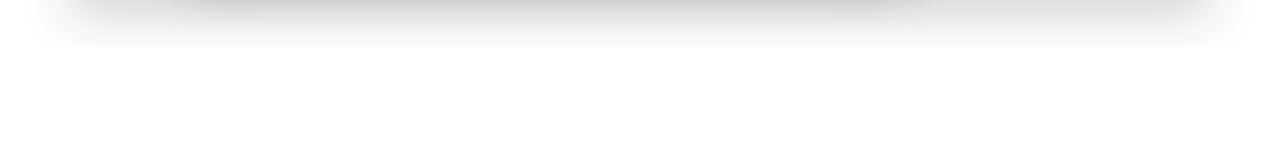
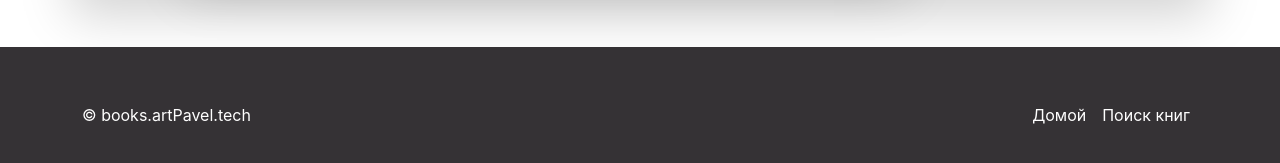
Before and after one commit to WhiteSkitt1es/Book_store, a React (Create React App) app in the folder client/: page / in a window 1280 px wide. Shown: the part 2598-2761 px from the top of the page. Before the commit the page ends 2645 px from the top, so only its background shows below. Built offline with nearby package versions, Linux system fonts and the light colour scheme.

Commit message:
015 Внедрение Footer

```diff
--- a/client/src/App.tsx
+++ b/client/src/App.tsx
@@ -2,12 +2,14 @@ import React from 'react';
 import './App.css';
 import NavigationBar from "./layouts/NavigationAndFooter/NavigationBar";
 import HomePage from "./layouts/HomePage/HomePage";
+import Footer from "./layouts/NavigationAndFooter/Footer";
 
 function App() {
     return (
         <div className="App">
             <NavigationBar/>
             <HomePage/>
+            <Footer/>
         </div>
     );
 }
--- a/client/src/layouts/NavigationAndFooter/Footer.tsx
+++ b/client/src/layouts/NavigationAndFooter/Footer.tsx
@@ -3,7 +3,7 @@ function Footer() {
         <div className='main-color'>
             <footer className='container d-flex flex-wrap
                 justify-content-between align-items-center py-5 main-color'>
-                <p className='col-md-4 mb-0 text-white'>© books.ksergei.tech</p>
+                <p className='col-md-4 mb-0 text-white'>© books.artPavel.tech</p>
                 <ul className='nav navbar-dark col-md-4 justify-content-end'>
                     <li className='nav-item'>
                         <a href='/' className='nav-link px-2 text-white'>
```
